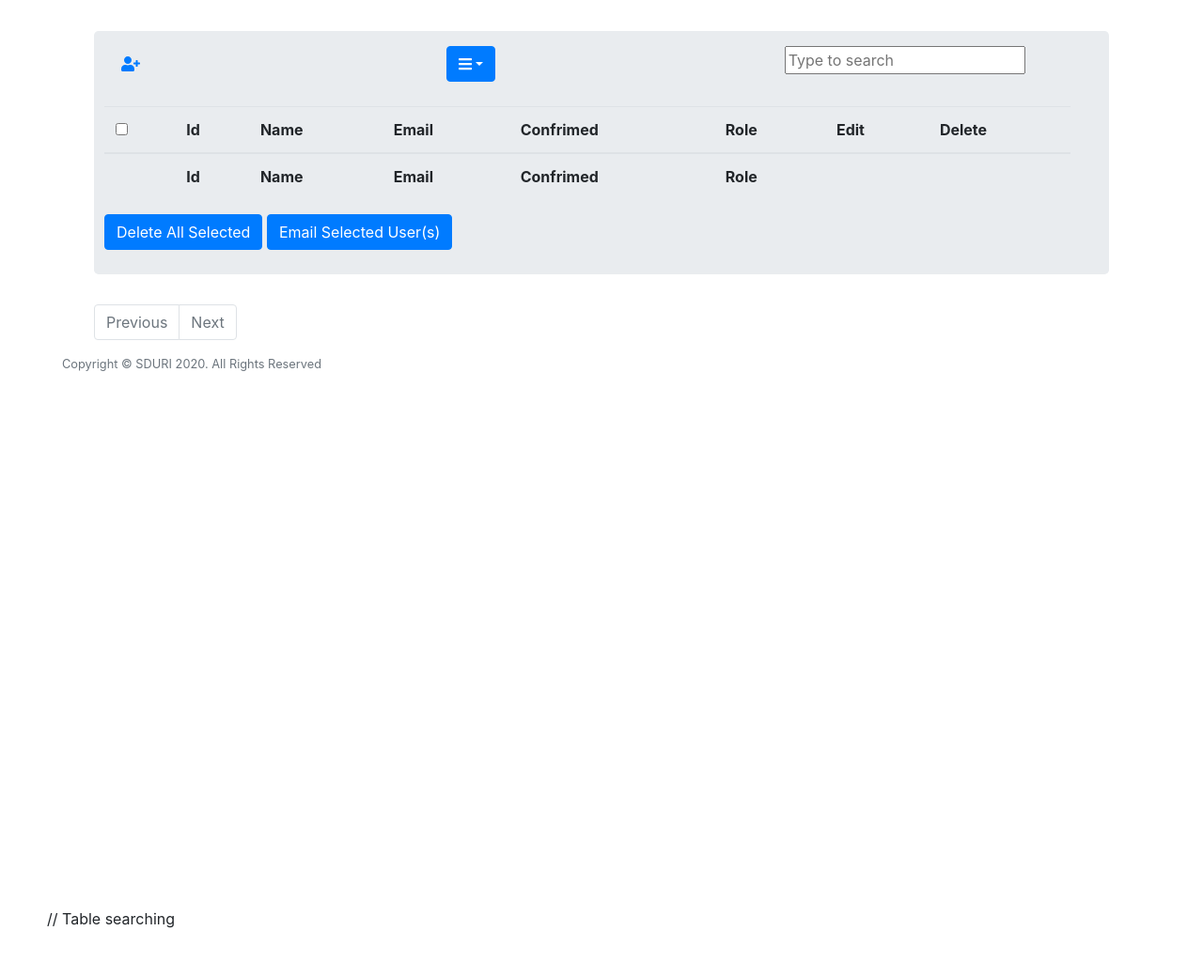
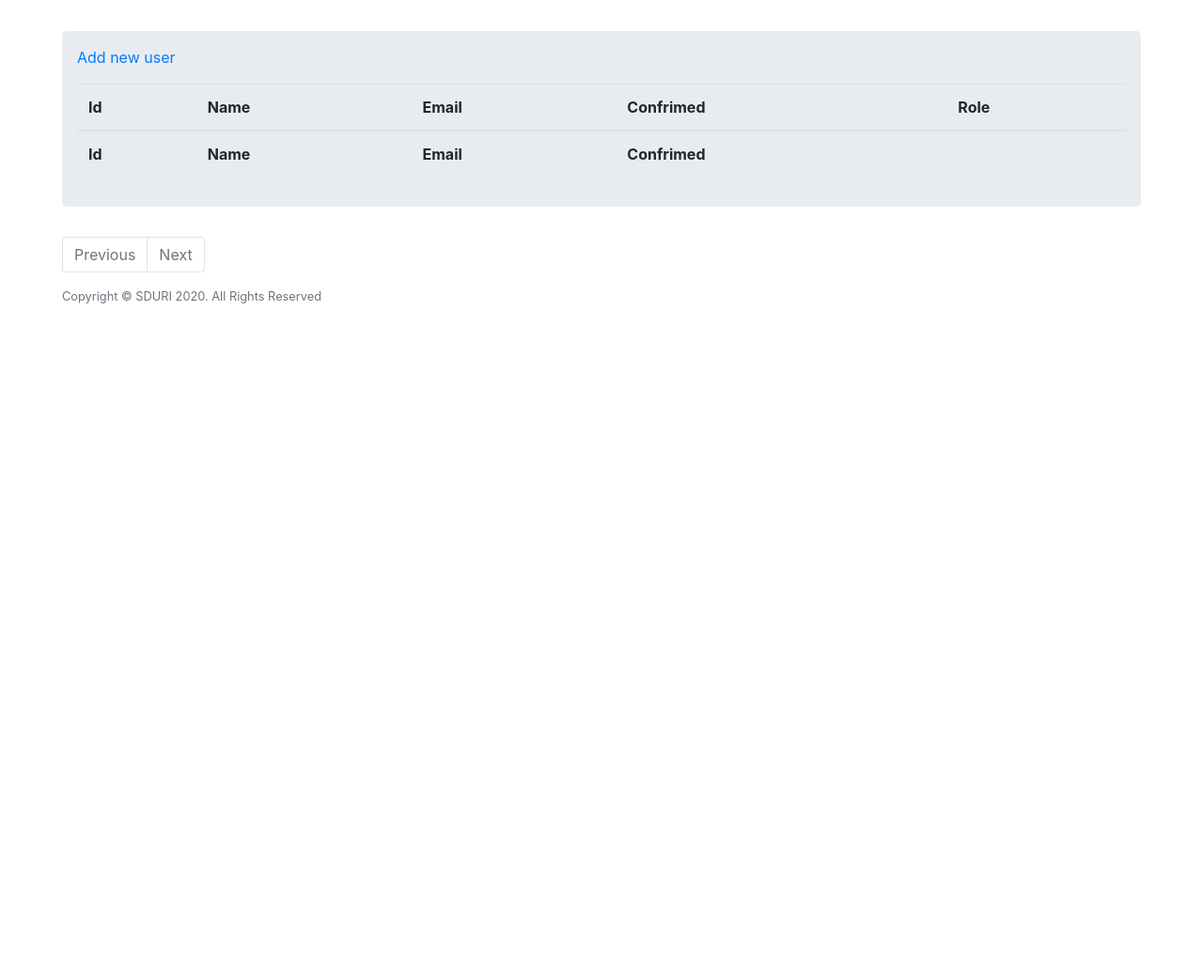
Before and after one commit to DavoDC/SDURI-Admin-Platform, a Flask app: page /myadmin/display/users/page/1 in a window 1280 px wide. Shown: the part 154-1194 px from the top of the page at 94% size. After the commit the page ends 477 px from the top, so only its background shows below. Run offline with Flask 2, Linux system fonts and the light colour scheme; lists and menus that the app fills with data are empty; some libraries are stand-ins or nearby versions.

Commit message:
Update app/templates/myadmin/users.html

```diff
--- a/app/templates/myadmin/users.html
+++ b/app/templates/myadmin/users.html
@@ -5,17 +5,20 @@
 <!-- Specific CSS goes HERE  -->
 {% block stylesheets %}
 {{super()}}
+
 {% endblock stylesheets %}
 
-{% block header_scripts %}
-{{ super()}}
-{% endblock %}
+<!-- Font Awesome JS -->
+<script defer src="https://use.fontawesome.com/releases/v5.0.13/js/solid.js"
+  integrity="sha384-tzzSw1/Vo+0N5UhStP3bvwWPq+uvzCMfrN1fEFe+xBmv1C/AtVX5K0uZtmcHitFZ" crossorigin="anonymous"></script>
+<script defer src="https://use.fontawesome.com/releases/v5.0.13/js/fontawesome.js"
+  integrity="sha384-6OIrr52G08NpOFSZdxxz1xdNSndlD4vdcf/q2myIUVO0VsqaGHJsB0RaBE01VTOY" crossorigin="anonymous"></script>
 
 {% block content %}
 {{super()}}
 <br>
 
-<div class="container" style="justify-content: center;">
+<div class="row">
   <div class="col-md-12">
     <div class="jumbotron p-3">
       {% with messages = get_flashed_messages() %}
@@ -33,59 +36,22 @@
       {% endwith %}
 
 
-      <div class="row">
-        <div class="col">
-        <p class="btn btn-link btn-xs"><a href="{{url_for('myadmin.add_user')}}" data-toggle="modal"
-                data-target="#modalAddUser"><i class="fa fa-user-plus"></i></a></p>
-        </div>
 
-        <!--Dropdown primary-->
-        <div class="col dropdown">
-
-          <!--Trigger-->
-          <button class="btn btn-primary dropdown-toggle" type="button" id="dropdownMenu1" data-toggle="dropdown"
-            aria-haspopup="true" aria-expanded="false"><i class="fa fa-bars" aria-hidden="true"></i></button>
-
-          <!--Menu-->
-          <div class="dropdown-menu dropdown-primary">
-            <a class="dropdown-item" href="{{url_for('myadmin.display_users', page_num=1,input_ppage=3)}}">3 Users per page</a>
-            <a class="dropdown-item" href="{{url_for('myadmin.display_users', page_num=1,input_ppage=10)}}">10 Users per page</a>
-            <a class="dropdown-item" href="{{url_for('myadmin.display_users', page_num=1,input_ppage=20)}}">20 Users per page</a>
-            <a class="dropdown-item" href="{{url_for('myadmin.display_users', page_num=1,input_ppage=99999999)}}">All Users</a>
-          </div>
-        </div>
-        <div class="col">
-            <input type="text" id="search" placeholder="Type to search">
-
-        </div>
-      </div>
-
-
-
-        <!-- <table class="table table-hover table-grey" > -->
-        <!-- <table id="dtHorizontalVerticalExample" class="table table-striped table-bordered table-sm " cellspacing="0"
-        width="100%"> -->
-      <div class="row" style="width: 100%">
-        <form method="POST" style="width: 100%; padding: 10px"> <!--action="{{url_for('myadmin.delete_selected') }}">  -->
-          <table id="users_table" cellspacing="0" width="100%" data-toggle="table" data-flat="true" class="table table-hover table-grey">
-          <!-- <table id="users_table"  class="table"
-                cellspacing="0" width="100%" style="width:100%"> -->
+      <p><a href="{{url_for('myadmin.add_user')}}" data-toggle="modal"
+              data-target="#modalAddUser">Add new user</a></p>
+      <table class="table table-hover table-grey">
         <thead>
           <tr>
-                <th><input type="checkbox" id="checkall" /></th>
-                <th data-sortable="true">Id</th>
-                <th data-sortable="true">Name</th>
-                <th data-sortable="true">Email</th>
-                <th data-sortable="true">Confrimed</th>
-                <th data-sortable="true">Role</th>
-                <th>Edit</th>
-                <th>Delete</th>
+            <th>Id</th>
+            <th>Name</th>
+            <th>Email</th>
+            <th>Confrimed</th>
+            <th>Role</th>
           </tr>
         </thead>
         <tbody>
           {% for row in users.items %}
             <tr>
-                  <td><input type="checkbox" name="mycheckbox" value="{{ row.id}}" class="checkthis" /></td>
               <td> {{ row.id}}</td>
               <td> {{ row.name}}</td>
               <td> {{ row.email}}</td>
@@ -94,14 +60,10 @@
               <td>
 
                 <!-- Buttons to trigger modals -->
-
-                    <a  href="/myadmin/update/{{ row.id }}" class="btn btn-primary btn-xs" data-toggle="modal"
-                      data-target="#modaledit{{row.id}}"><i class="fa fa-edit"></i></a>
-
-                  </td>
-                  <td>
+                <a href="/myadmin/update/{{ row.id }}" class="btn btn-warning btn-xs" data-toggle="modal"
+                  data-target="#modaledit{{row.id}}">Edit</a>
                 <a href="{{ url_for('myadmin.delete', id=row.id) }}  " class="btn btn-danger btn-xs"
-                      onclick="return confirm('Are You Sure To Delete ?')"><i class="fa fa-trash"></i></a>
+                  onclick="return confirm('Are You Sure To Delete ?')">Delete</a>
               </td>
             </tr>
 
@@ -120,27 +82,14 @@
         </tbody>
         <tfoot>
           <tr>
-                <td></td>
             <th>Id</th>
             <th>Name</th>
             <th>Email</th>
             <!-- <th>Password</th> -->
             <th>Confrimed</th>
-                <th>Role</th>
           </tr>
         </tfoot>
       </table>
-          <input type="submit" name="Delete_All_Selected" formaction="{{url_for('myadmin.delete_selected') }}" value="Delete All Selected" class="btn btn-primary">
-          <input type="submit" name="email_selected" formaction="{{url_for('myadmin.multiple_emails') }}" value="Email Selected User(s)" class="btn btn-primary">
-
-
-
-          <br/>
-          {% if msg %}
-          <div class="alert alert-danger" role="alert">{{ msg }}</div>
-          {% endif %}
-        </form>
-      </div>
     </div>
 
     <ul class="pagination">
@@ -180,71 +129,4 @@
 <!-- Specific Page JS goes HERE  -->
 {% block javascripts %}
 {{super()}}
-<script>
-  $(document).ready(function () {
-  $('#dtHorizontalVerticalExample').DataTable({
-  "scrollX": true,
-  "scrollY": 200,
-  });
-  $('.dataTables_length').addClass('bs-select');
-
-
-
-
-  // delete button
-  $("#users_table #checkall").click(function () {
-        if ($("#users_table #checkall").is(':checked')) {
-            $("#users_table input[type=checkbox]").each(function () {
-                $(this).prop("checked", true);
-            });
-
-        } else {
-            $("#users_table input[type=checkbox]").each(function () {
-                $(this).prop("checked", false);
-            });
-        }
-    });
-
-    $("[data-toggle=tooltip]").tooltip();
-  });
-
-
-</script>
-<script type="text/javascript">
-  function handleSelect(elm){
-    window.location = url_for('display_per_page', ppage=elm.value);
-  }
-</script>
-
-// Table searching
-
-<!-- <script>
-  $('#users_table').DataTable({
-
-    "language":{
-            "decimal": ",",
-            "thousands": ".",
-            // "lengthMenu": "Display _MENU_",
-            "lengthMenu": "", // "_MENU_",
-            "zeroRecords": "Nothing found - sorry",
-            "info": "_PAGE_ of _PAGES_",
-            "infoEmpty": "No records available",
-            "infoFiltered": "(filtered from _MAX_ total records)"
-          },
-  });
-  var $rows = $('#users_table tr');
-  $('#search').keyup(function() {
-    var val = $.trim($(this).val()).replace(/ +/g, ' ').toLowerCase().split(' ');
-
-    $rows.hide().filter(function() {
-      var text = $(this).text().replace(/\s+/g, ' ').toLowerCase();
-      var matchesSearch = true;
-      $(val).each(function(index, value) {
-        matchesSearch = (!matchesSearch) ? false : ~text.indexOf(value);
-      });
-      return matchesSearch;
-    }).show();
-  });
-</script> -->
-
 {% endblock javascripts %}
```
Lines whose indentation alone changed are shown as unchanged.
